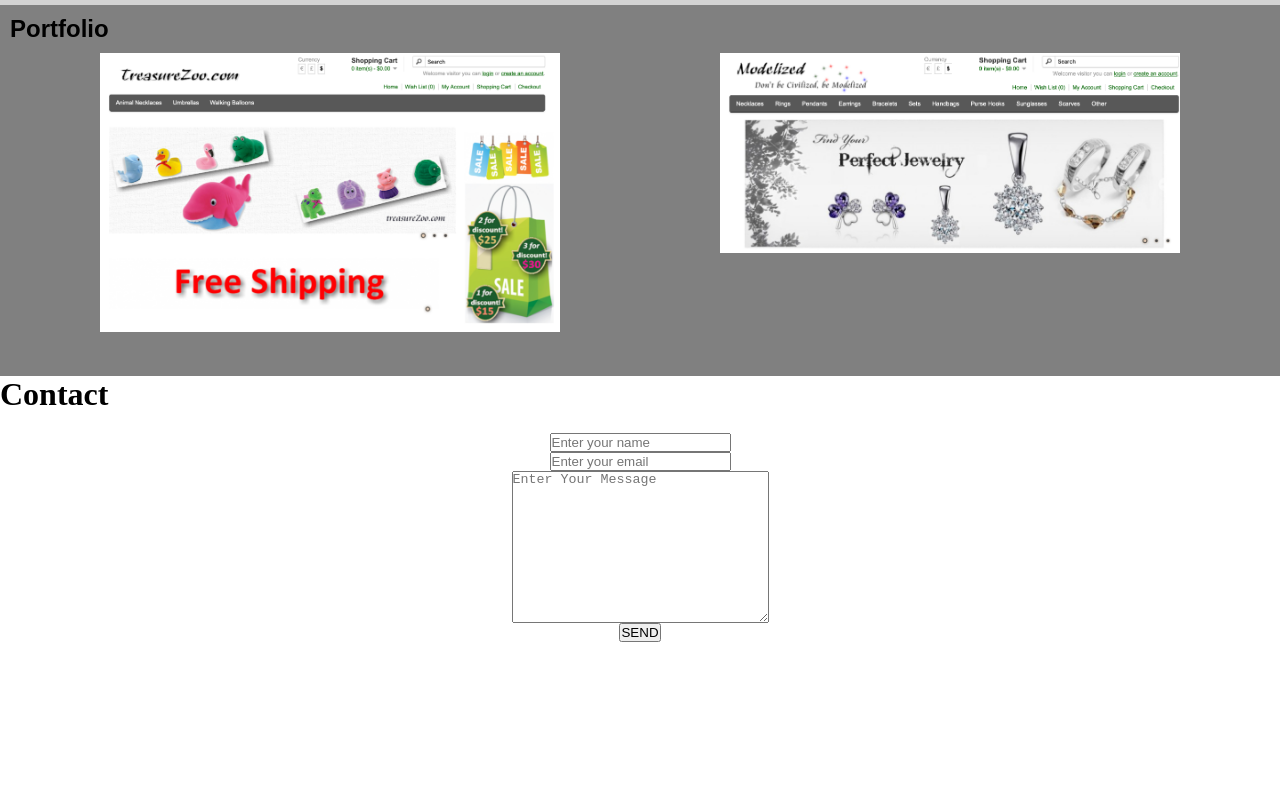
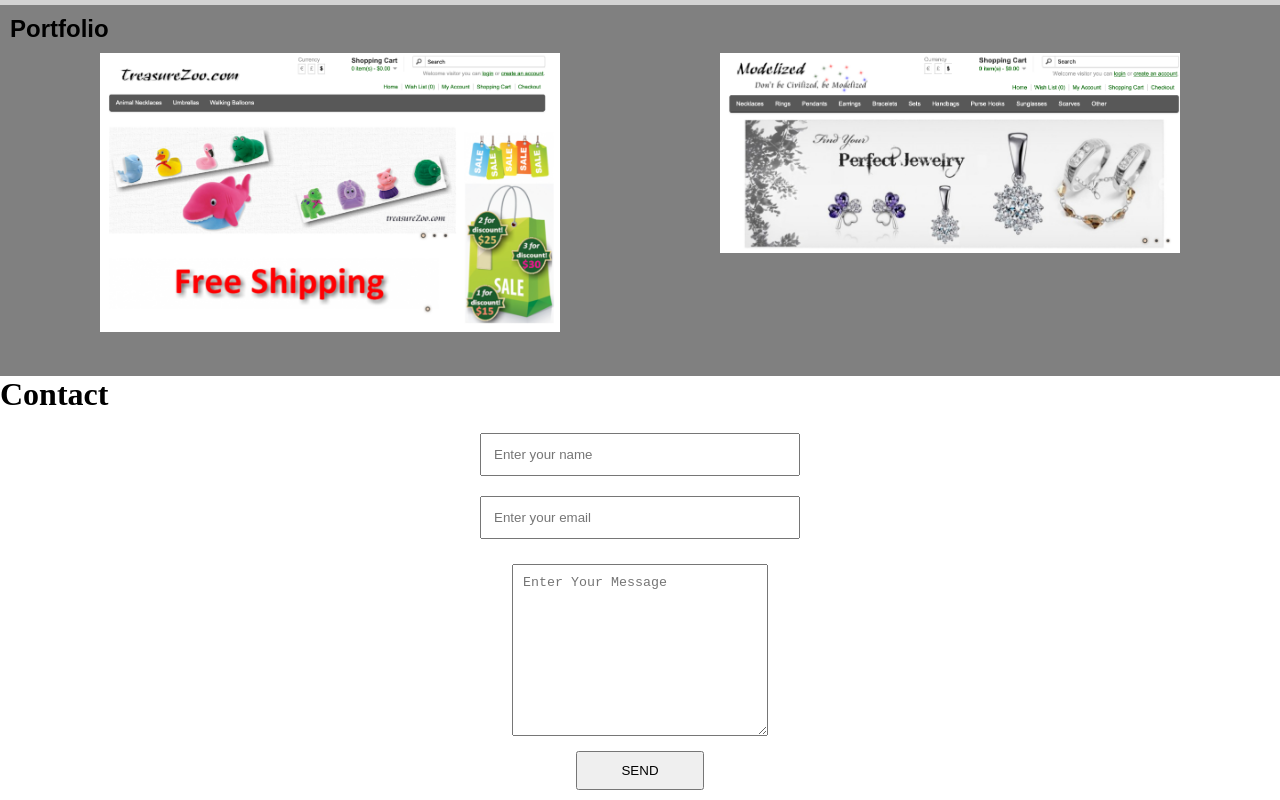
Before and after one commit to Jenya10016/Jenya_Seletsky_Portfolio, a plain HTML site: page index.html in a window 1280 px wide. Shown: the part 523-1323 px from the top of the page. Before the commit the page ends 1185 px from the top, so only its background shows below. Drawn offline with Linux system fonts and the light colour scheme.

Commit message:
updated contact

```diff
--- a/style.css
+++ b/style.css
@@ -140,5 +140,22 @@ box-sizing: border-box;
     flex-direction: column;
     box-sizing: border-box;
     align-items: center;
-    margin: 20px 0px;
+    margin: 10px 0px;
 }
+.input{
+    padding: 12px;
+    margin: 10px 0px;
+    width: 25%;
+}
+#msg{
+    width: 20%;
+    padding: 10px;
+    margin: 15px;
+}
+#send{
+    padding:10px;
+    width:10%;
+}
+#send:hover{
+    cursor: pointer;
+}
```
